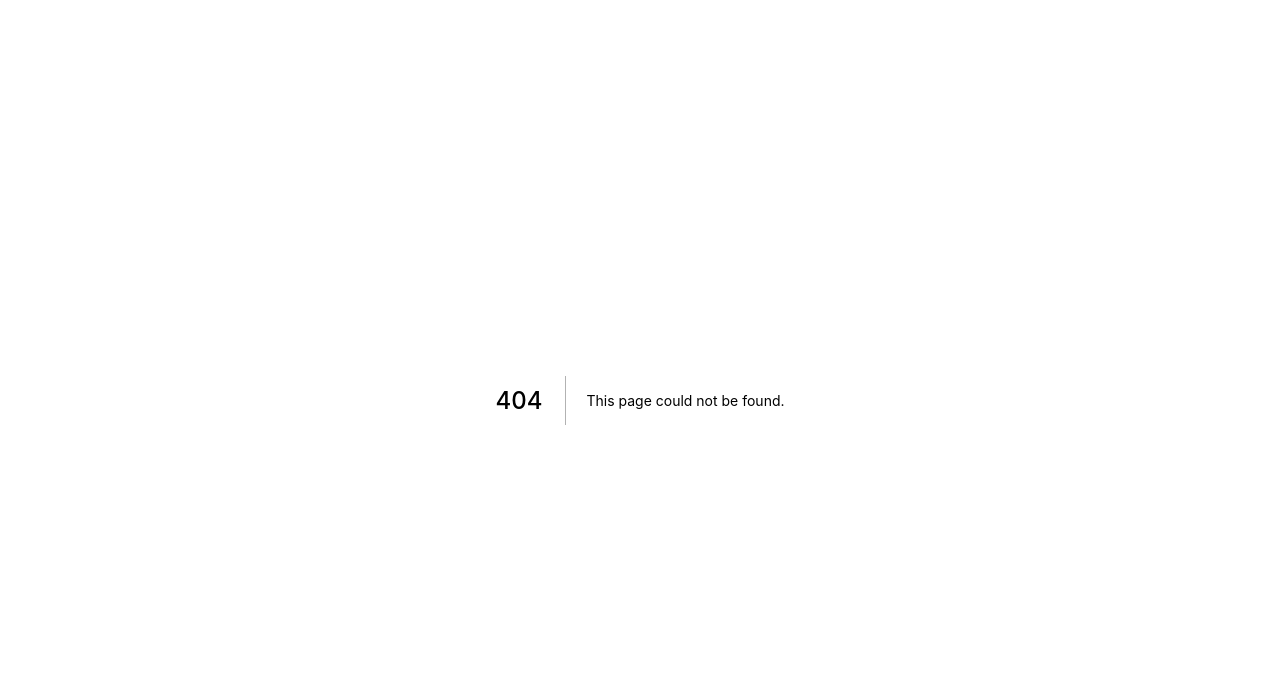
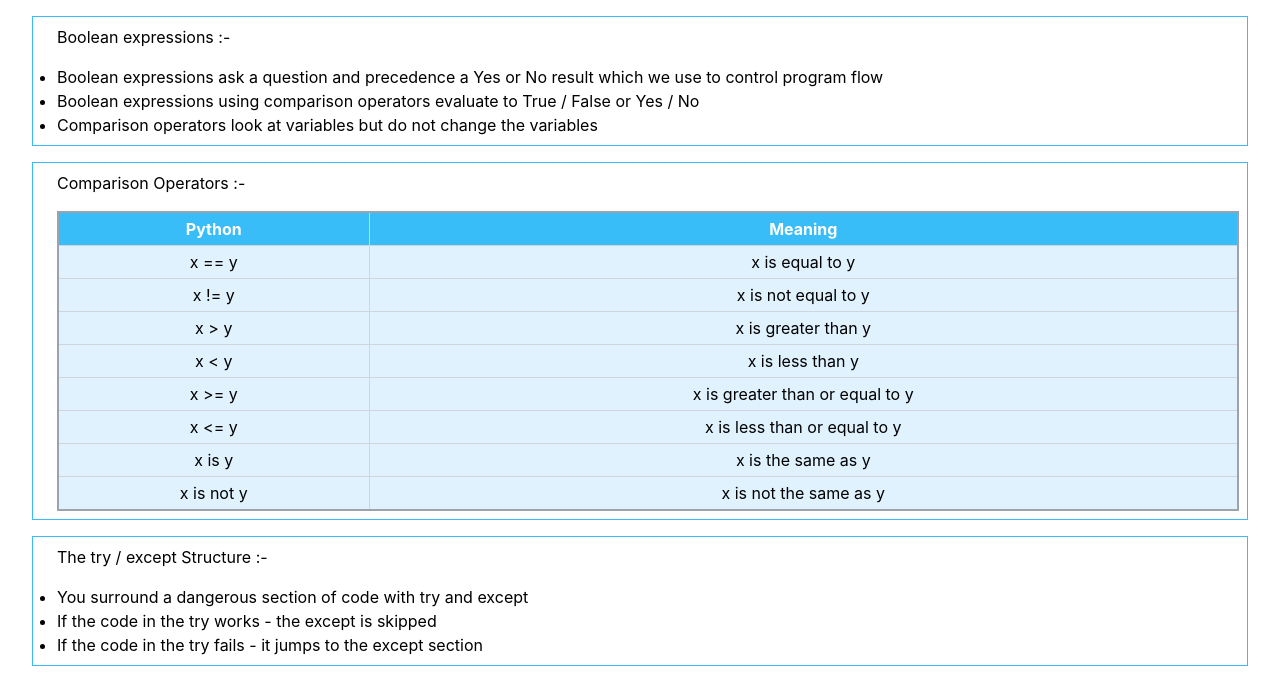
Before and after one commit to suvamAdhikary/wh, a Next.js app: page /python/conditional in a window 1280 px wide. Before the commit this address had no page. Shown: the top 694 px of the page. Built offline with nearby package versions, Linux system fonts and the light colour scheme.

Commit message:
python for everyone week 5 conditional

```diff
--- /dev/null
+++ b/components/tables/TwoColTable.tsx
@@ -0,0 +1,54 @@
+import React from "react";
+
+export interface twoColTableProps {
+  heading: string;
+  description?: string;
+  cols: string[];
+  tableData: any[];
+}
+
+const TwoColTable = ({
+  heading,
+  description,
+  cols,
+  tableData,
+}: twoColTableProps) => {
+  return (
+    <>
+      <div className="flex flex-col gap-2 py-2 px-2 pl-6 border border-solid border-sky-400">
+        <h4>{heading} :-</h4>
+        <p>{description}</p>
+        <table className="border-2 border-solid border-gray-400 border-collapse">
+          <thead className="bg-sky-400 text-white">
+            <tr>
+              {cols.map((cell) => (
+                <th
+                  className="border border-solid border-gray-300 px-2 py-1"
+                  key={cell}
+                >
+                  {cell}
+                </th>
+              ))}
+            </tr>
+          </thead>
+          <tbody className="bg-sky-100">
+            {tableData.map((row) => (
+              <tr key={`${row[cols[0]]}-${row[cols[1]]}`}>
+                {cols.map((cell) => (
+                  <td
+                    className="border border-solid border-gray-300 px-2 py-1 text-center"
+                    key={row[cell]}
+                  >
+                    {row[cell]}
+                  </td>
+                ))}
+              </tr>
+            ))}
+          </tbody>
+        </table>
+      </div>
+    </>
+  );
+};
+
+export default TwoColTable;
--- /dev/null
+++ b/pages/python/conditional/index.tsx
@@ -0,0 +1,77 @@
+import React from "react";
+import TwoColTable from "../../../components/tables/TwoColTable";
+import UnOrderdList from "../../../components/UnOrderdList";
+
+const Conditional = () => {
+  const booleanExpressionsData = [
+    "Boolean expressions ask a question and precedence a Yes or No result which we use to control program flow",
+    "Boolean expressions using comparison operators evaluate to True / False or Yes / No",
+    "Comparison operators look at variables but do not change the variables",
+  ];
+
+  const comparisonOperatorsData = {
+    cols: ["Python", "Meaning"],
+    data: [
+      {
+        Python: "x == y",
+        Meaning: "x is equal to y",
+      },
+      {
+        Python: "x != y",
+        Meaning: "x is not equal to y",
+      },
+      {
+        Python: "x > y",
+        Meaning: "x is greater than y",
+      },
+      {
+        Python: "x < y",
+        Meaning: "x is less than y",
+      },
+      {
+        Python: "x >= y",
+        Meaning: "x is greater than or equal to y",
+      },
+      {
+        Python: "x <= y",
+        Meaning: "x is less than or equal to y",
+      },
+      {
+        Python: "x is y",
+        Meaning: "x is the same as y",
+      },
+      {
+        Python: "x is not y",
+        Meaning: "x is not the same as y",
+      },
+    ],
+  };
+
+  const theTryExceptStructureData = [
+    "You surround a dangerous section of code with try and except",
+    "If the code in the try works - the except is skipped",
+    "If the code in the try fails - it jumps to the except section",
+  ];
+
+  return (
+    <>
+      <main className="flex flex-col gap-4 px-8 py-4">
+        <UnOrderdList
+          heading="Boolean expressions"
+          listData={booleanExpressionsData}
+        />
+        <TwoColTable
+          heading="Comparison Operators"
+          cols={comparisonOperatorsData.cols}
+          tableData={comparisonOperatorsData.data}
+        />
+        <UnOrderdList
+          heading="The try / except Structure"
+          listData={theTryExceptStructureData}
+        />
+      </main>
+    </>
+  );
+};
+
+export default Conditional;
```
